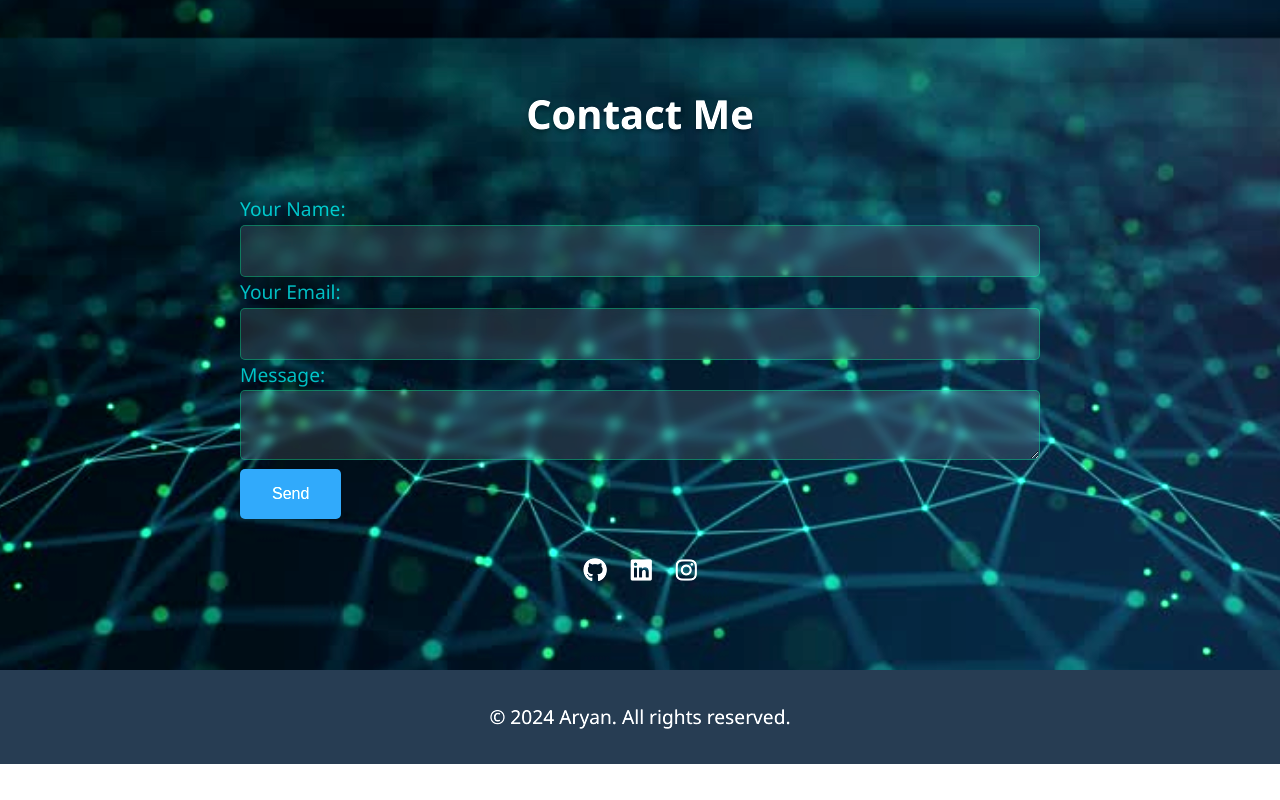
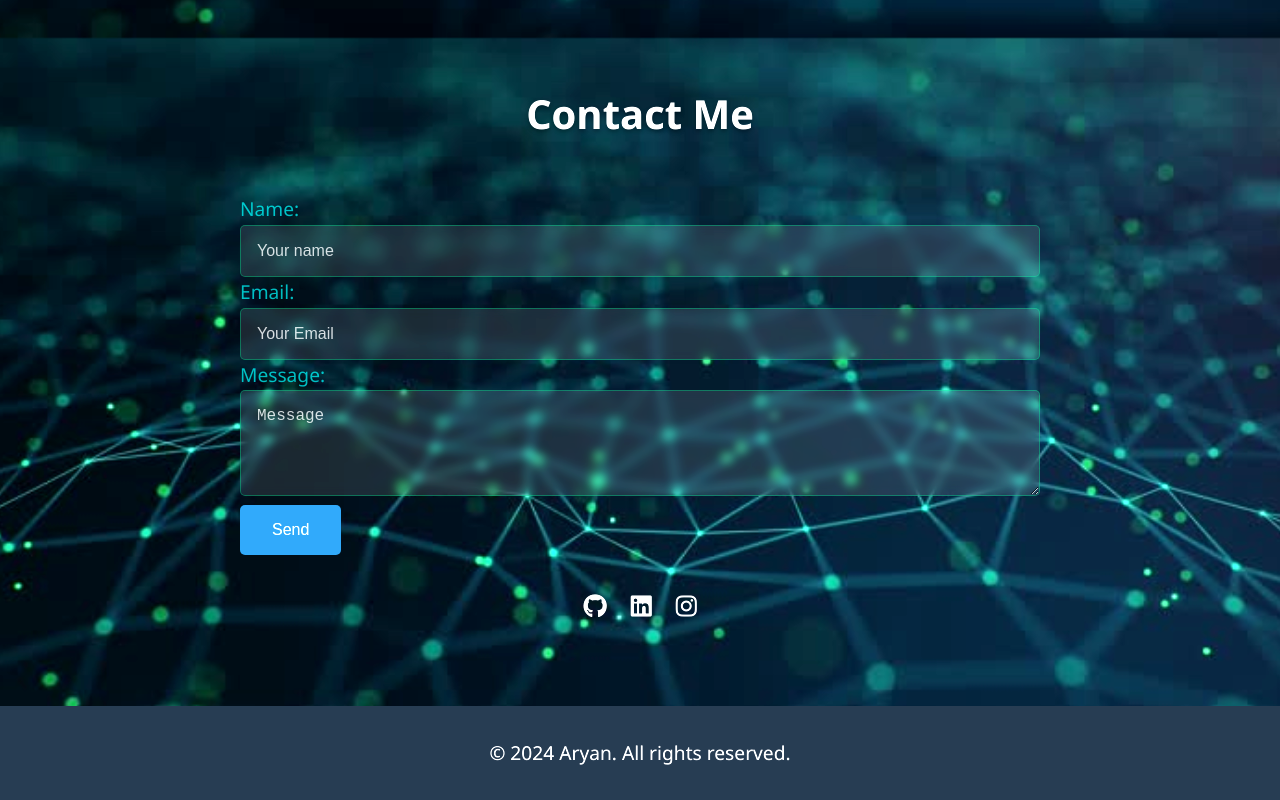
Before and after one commit to AryanCS40/Portfoliio, a plain HTML site: page index.html in a window 1280 px wide. Shown: the part 3162-3962 px from the top of the page. Before the commit the page ends 3926 px from the top, so only its background shows below. Drawn offline with nearby package versions, Linux system fonts and the light colour scheme.

Commit message:
Add changes

```diff
--- a/index.html
+++ b/index.html
@@ -141,22 +141,19 @@
     <section id="contact" class="contact">
         <h2 class="section-title">Contact Me</h2>
         <div class="contact-container">
-          <form name="contact" method="POST" data-netlify="true">
-  <p>
-    <label>Your Name: <input type="text" name="name" /></label>
-  </p>
-  <p>
-    <label>Your Email: <input type="email" name="email" /></label>
-  </p>
+           <form name="Contact-Form" method="POST" data-netlify="true" >
+             <label for="name">Name:</label>
+            <input type="text" id="name" name="name" placeholder="Your name" required>
 
-  <p>
-    <label>Message: <textarea name="message" required></textarea></label>
-  </p>
-  <p>
-    <button type="submit" class="submit-btn">Send</button>
-  </p>
-</form>
+            <label for="email">Email:</label>
+            <input type="email" id="email" name="email" placeholder="Your Email" required>
 
+           <label for="message">Message:</label>
+          <textarea id="message" name="message" rows="4" placeholder="Message" required></textarea>
+
+
+           <button type="submit" class="submit-btn">Send</button>
+           </form>
 
             <div class="social-links">
                 <a href="https://github.com/AryanCS40" class="social-link"><i class="fab fa-github"></i></a>
```
